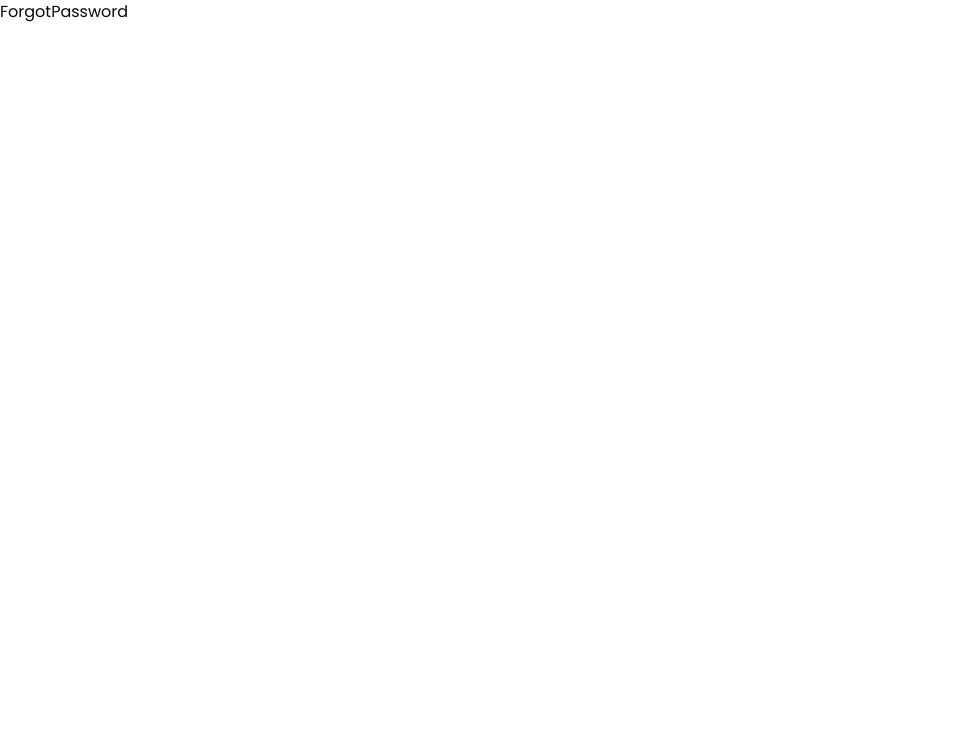
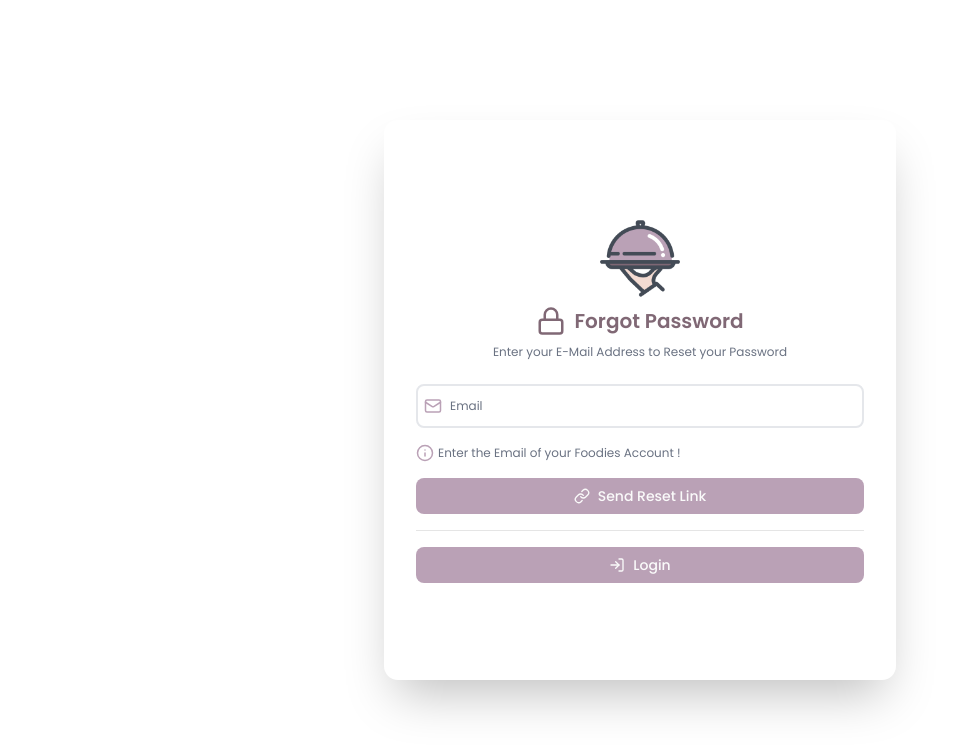
Before and after one commit to iAhmedAbbas7/foodies, a React (Vite) app in the folder Client/: page /forgot-password in a window 1280 px wide. Shown: the top 752 px of the page, without its empty margins (0-967 px from the left). Built offline with nearby package versions, Linux system fonts and the light colour scheme.

Commit message:
Provided the Basic Layout of the Forgot Password Component

```diff
--- a/Client/src/auth/ForgotPassword.tsx
+++ b/Client/src/auth/ForgotPassword.tsx
@@ -1,8 +1,164 @@
 // <== IMPORTS ==>
+import { useState } from "react";
+import { motion } from "framer-motion";
+import useTitle from "@/hooks/useTitle";
+import LOGO from "../assets/images/LOGO.png";
+import { useNavigate } from "react-router-dom";
+import { Button } from "@/components/ui/button";
+import { Separator } from "@/components/ui/separator";
+import { Info, Link, Loader2, Lock, LogIn, Mail, X } from "lucide-react";
 
 // <== FORGOT PASSWORD COMPONENT ==>
 const ForgotPassword = () => {
-  return <div>ForgotPassword</div>;
+  // USE TITLE HOOK
+  useTitle("Foodies - Forgot Password");
+  // NAVIGATION
+  const navigate = useNavigate();
+  // TEMPORARY FORGOT PASSWORD LOADER VARIABLE
+  const loading: boolean = false;
+  // EMAIL STATE MANAGEMENT
+  const [email, setEmail] = useState<string>("");
+  // CONTAINER ANIMATION VARIANTS
+  const containerVariants = {
+    hidden: { opacity: 0, y: 24 },
+    visible: {
+      opacity: 1,
+      y: 0,
+      transition: {
+        duration: 0.5,
+        ease: "easeOut",
+        when: "beforeChildren",
+        staggerChildren: 0.08,
+      },
+    },
+  } as const;
+  // CONTAINER ITEM ANIMATION VARIANTS
+  const itemVariants = {
+    hidden: { opacity: 0, y: 12 },
+    visible: {
+      opacity: 1,
+      y: 0,
+      transition: { duration: 0.4, ease: "easeOut" },
+    },
+  } as const;
+  return (
+    // FORGOT PASSWORD MAIN WRAPPER
+    <>
+      {/* FORGOT PASSWORD CONTENT WRAPPER */}
+      <section className="w-screen h-screen flex items-center justify-center overflow-hidden">
+        {/* MAIN CONTENT WRAPPER */}
+        <motion.section
+          variants={containerVariants}
+          initial="hidden"
+          animate="visible"
+          className="flex items-center justify-center flex-col bg-white md:max-w-[50%] lg:max-w-[40%] w-[90%] rounded-xl px-8 py-4 min-h-[70vh] shadow-2xl overflow-hidden"
+        >
+          {/* BRANDING SECTION */}
+          <motion.div
+            title="Foodies"
+            variants={itemVariants}
+            className="w-full flex items-center justify-center"
+          >
+            <img
+              src={LOGO}
+              className="h-[80px] w-[80px]"
+              alt="Foodies Logo"
+              loading="lazy"
+            />
+          </motion.div>
+          {/* HEADING SECTION */}
+          <motion.div
+            variants={itemVariants}
+            className="w-full flex items-center justify-center gap-2 pt-2"
+          >
+            <Lock className="text-purple" size={30} />
+            <h2 className="text-purple font-semibold text-[1.25rem]">
+              Forgot Password
+            </h2>
+          </motion.div>
+          {/* TEXT LINE */}
+          <motion.div
+            variants={itemVariants}
+            className="w-full flex items-center justify-center gap-2"
+          >
+            <p className="text-center text-xs text-gray-500 pt-2">
+              Enter your E-Mail Address to Reset your Password
+            </p>
+          </motion.div>
+          {/* FORM SECTION */}
+          <motion.form
+            variants={itemVariants}
+            className="w-full pt-6 pb-0 flex items-center justify-center flex-col gap-4"
+          >
+            {/* EMAIL */}
+            <motion.div
+              variants={itemVariants}
+              className="relative flex items-center w-full"
+            >
+              <input
+                id="email"
+                name="email"
+                type="email"
+                spellCheck={false}
+                placeholder="Email"
+                value={email}
+                onChange={(e) => setEmail(e.target.value)}
+                className="outline-none border-2 border-gray-200 p-[0.75rem] w-full rounded-md pl-8 text-gray-500 text-xs placeholder:text-xs placeholder:text-gray-500"
+              />
+              {/* MAIL ICON */}
+              <Mail className="absolute text-lightPurple ml-2" size={18} />
+              {/* CLEAR BUTTON */}
+              {email && email.trim() && (
+                <div
+                  title="Clear"
+                  onClick={() => setEmail("")}
+                  className="absolute right-2 p-[0.1rem] rounded-full flex items-center justify-center bg-gray-200 cursor-pointer"
+                >
+                  <X size={18} className="text-purple" />
+                </div>
+              )}
+            </motion.div>
+            {/* EMAIL INFO */}
+            <motion.div
+              variants={itemVariants}
+              className="w-full flex items-center gap-1"
+            >
+              <Info size={18} className="text-lightPurple" />
+              <p className="text-xs text-gray-500">
+                Enter the Email of your Foodies Account !
+              </p>
+            </motion.div>
+            {/* SUBMIT BUTTON */}
+            <motion.div variants={itemVariants} className="w-full">
+              <Button
+                disabled={loading}
+                type="submit"
+                className="w-full bg-lightPurple hover:bg-purple focus-visible:ring-0 outline-0 border-0 cursor-pointer"
+              >
+                {loading ? <Loader2 className="animate-spin" /> : <Link />}
+                {loading ? "Please Wait" : "Send Reset Link"}
+              </Button>
+            </motion.div>
+            {/* SEPARATOR */}
+            <motion.div variants={itemVariants} className="w-full">
+              <Separator />
+            </motion.div>
+            {/* LOGIN BUTTON */}
+            <motion.div variants={itemVariants} className="w-full">
+              <Button
+                onClick={() => navigate("/login")}
+                type="button"
+                className="w-full bg-lightPurple hover:bg-purple focus-visible:ring-0 outline-0 border-0 cursor-pointer"
+              >
+                <LogIn />
+                Login
+              </Button>
+            </motion.div>
+          </motion.form>
+        </motion.section>
+      </section>
+    </>
+  );
 };
 
 export default ForgotPassword;
```
